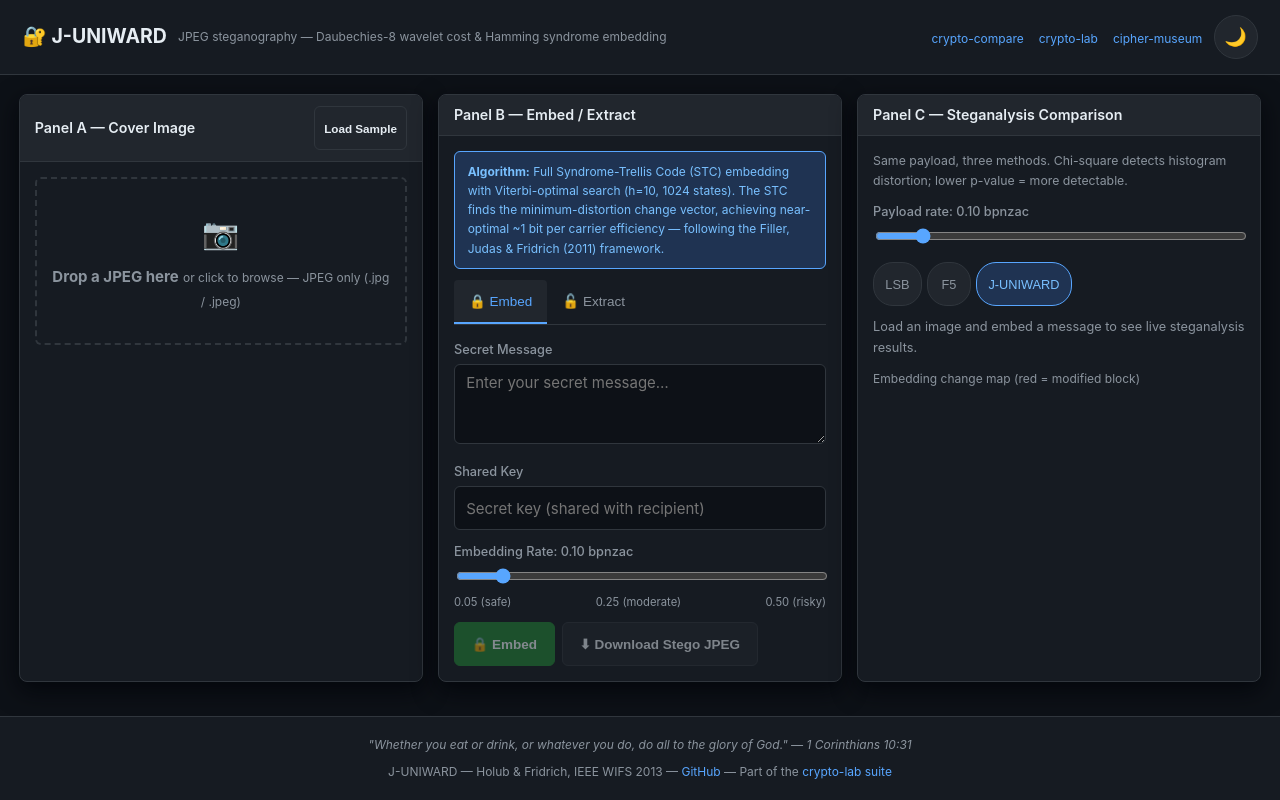
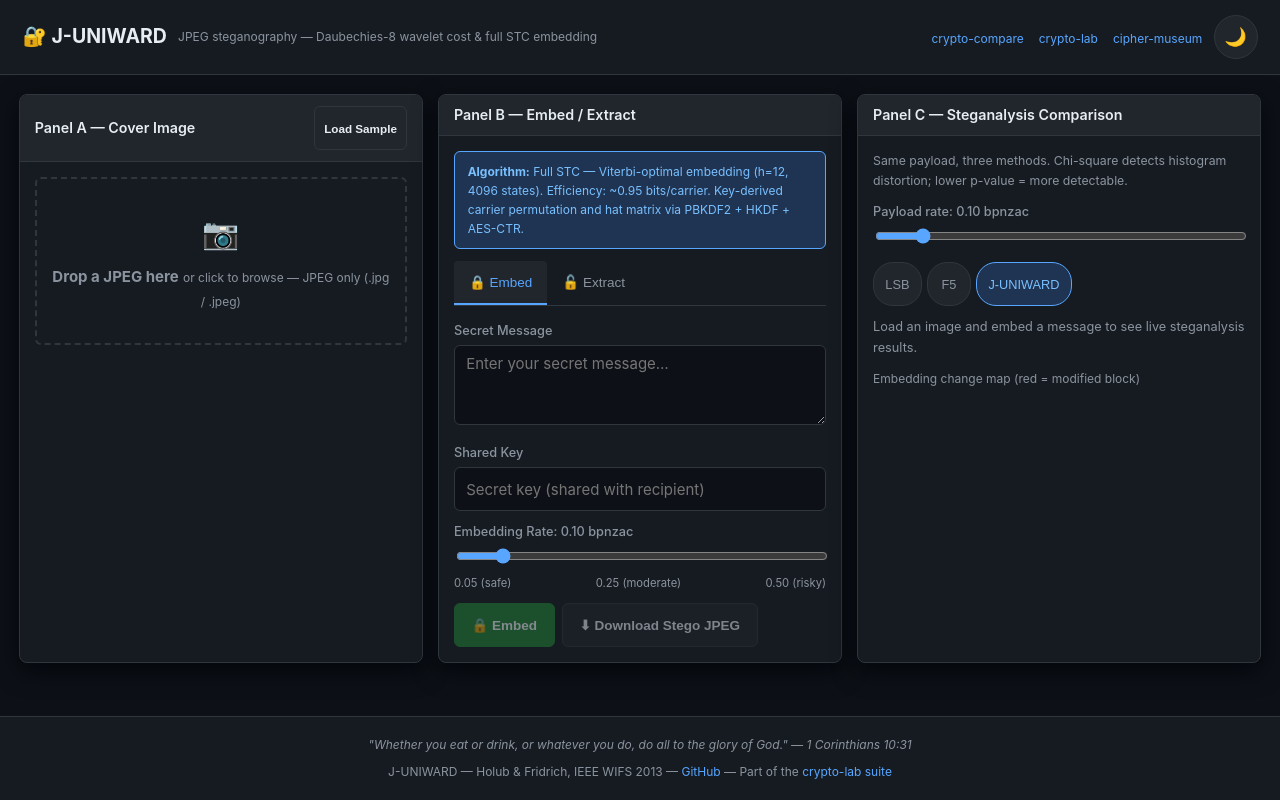
Before and after one commit to systemslibrarian/crypto-lab-j-uniward, a website built with Vite: page index.html in a window 1280 px wide. Built offline with nearby package versions, Linux system fonts and the light colour scheme.

Commit message:
phase-5: README and UI updated — Hamming references removed

```diff
--- a/index.html
+++ b/index.html
@@ -25,7 +25,7 @@
       <header role="banner">
         <span class="logo">🔐 J-UNIWARD</span>
         <span class="tagline">
-          JPEG steganography — Daubechies-8 wavelet cost &amp; Hamming syndrome embedding
+          JPEG steganography — Daubechies-8 wavelet cost &amp; full STC embedding
         </span>
         <div class="eco-links">
           <a href="https://systemslibrarian.github.io/crypto-compare/?cat=steganography" target="_blank" rel="noopener">crypto-compare</a>
@@ -83,11 +83,9 @@
             <div class="panel-body">
 
               <div class="alert alert-info" style="font-size:0.8rem; margin-bottom:0.75rem;">
-                <strong>Algorithm:</strong> Full Syndrome-Trellis Code (STC) embedding
-                with Viterbi-optimal search (h=10, 1024 states). The STC finds the
-                minimum-distortion change vector, achieving near-optimal ~1 bit per
-                carrier efficiency — following the Filler, Judas &amp; Fridrich (2011)
-                framework.
+                <strong>Algorithm:</strong> Full STC — Viterbi-optimal embedding (h=12, 4096 states).
+                Efficiency: ~0.95 bits/carrier. Key-derived carrier permutation and hat matrix
+                via PBKDF2 + HKDF + AES-CTR.
               </div>
 
               <div class="tabs" role="tablist" aria-label="Embed or Extract mode">
--- a/src/analysis/StegAnalysis.ts
+++ b/src/analysis/StegAnalysis.ts
@@ -5,7 +5,7 @@
  * at the same payload size:
  *   1. LSB  — naïve spatial-domain least-significant-bit replacement
  *   2. F5   — sequential DCT coefficient embedding (no cost function)
- *   3. J-UNIWARD — this implementation (adaptive wavelet cost + Hamming/STC)
+ *   3. J-UNIWARD — this implementation (adaptive wavelet cost + full STC)
  *
  * Statistics:
  *   - Chi-square test on adjacent DCT coefficient histogram pairs (PoV attack)
--- a/src/stc.ts
+++ b/src/stc.ts
@@ -1,8 +1,7 @@
 /**
  * stc.ts — Full Syndrome-Trellis Code: Viterbi embed + syndrome extract
  *
- * Constraint height h=12 (4096 states). Replaces the former Hamming (7,4)
- * approximation entirely. No Hamming code remains.
+ * Constraint height h=12 (4096 states). Full Viterbi-optimal STC implementation.
  *
  * Filler, Judas & Fridrich (2011):
  *   "Minimizing Additive Distortion in Steganography Using Syndrome-Trellis Codes"
```
Also changed, not shown: README.md.
